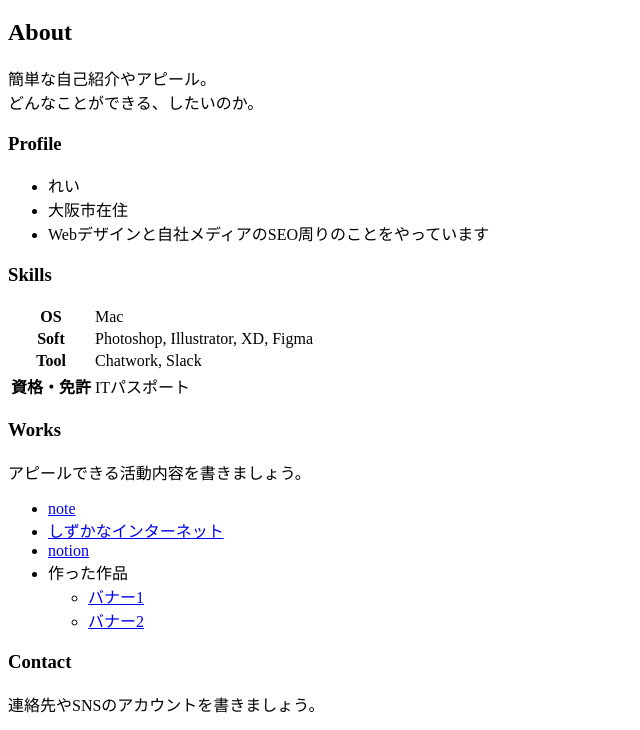
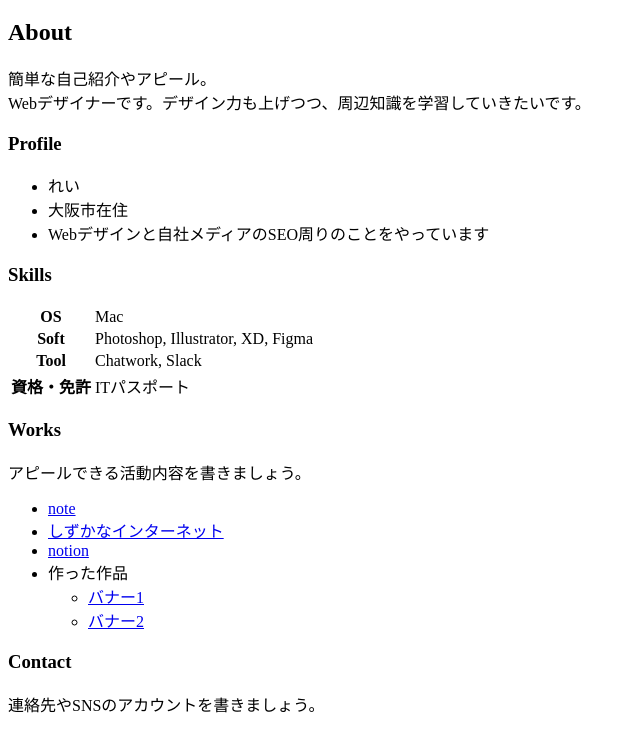
Before and after one commit to ray-1813/ray.github.io, a plain HTML site: page index.html in a window 1280 px wide. Shown: the part 70-800 px from the top of the page, without its empty margins (0-640 px from the left). Drawn offline with Linux system fonts and the light colour scheme.

Commit message:
自己紹介追加

```diff
--- a/index.html
+++ b/index.html
@@ -13,7 +13,7 @@
   <h2>About</h2>
   <p>
     簡単な自己紹介やアピール。<br>
-    どんなことができる、したいのか。
+    Webデザイナーです。デザイン力も上げつつ、周辺知識を学習していきたいです。
   </p>
 
   <h3>Profile</h3>
```
